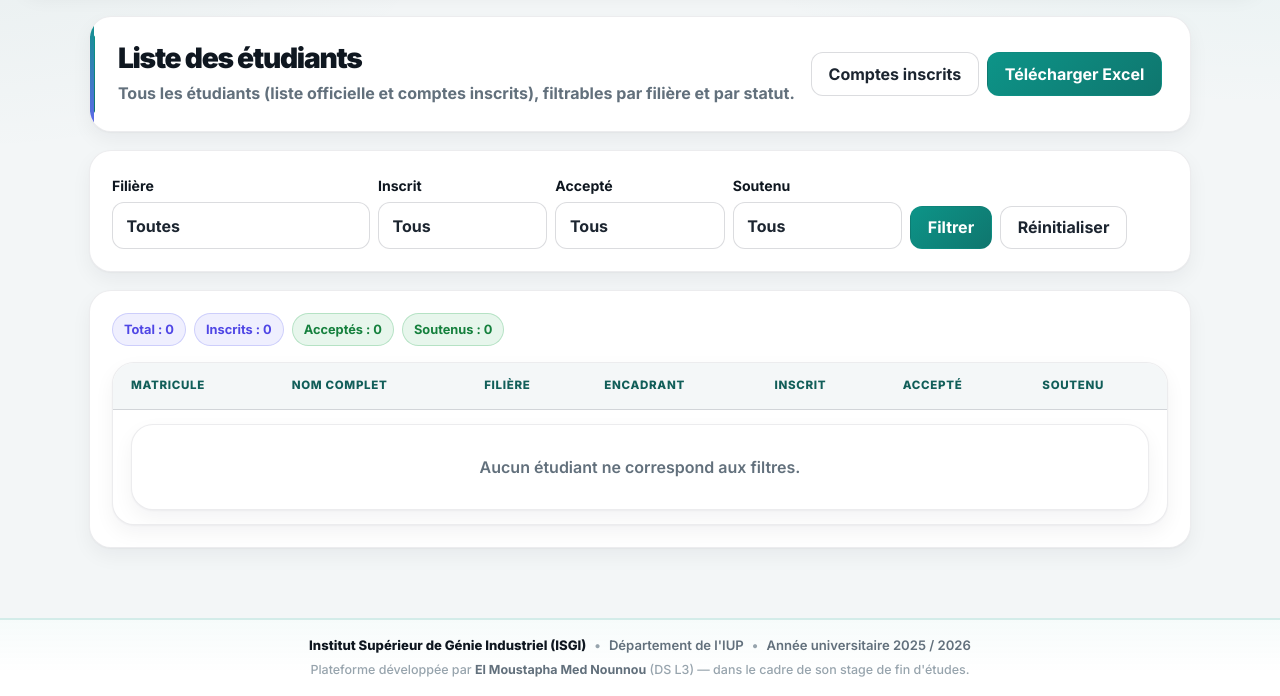
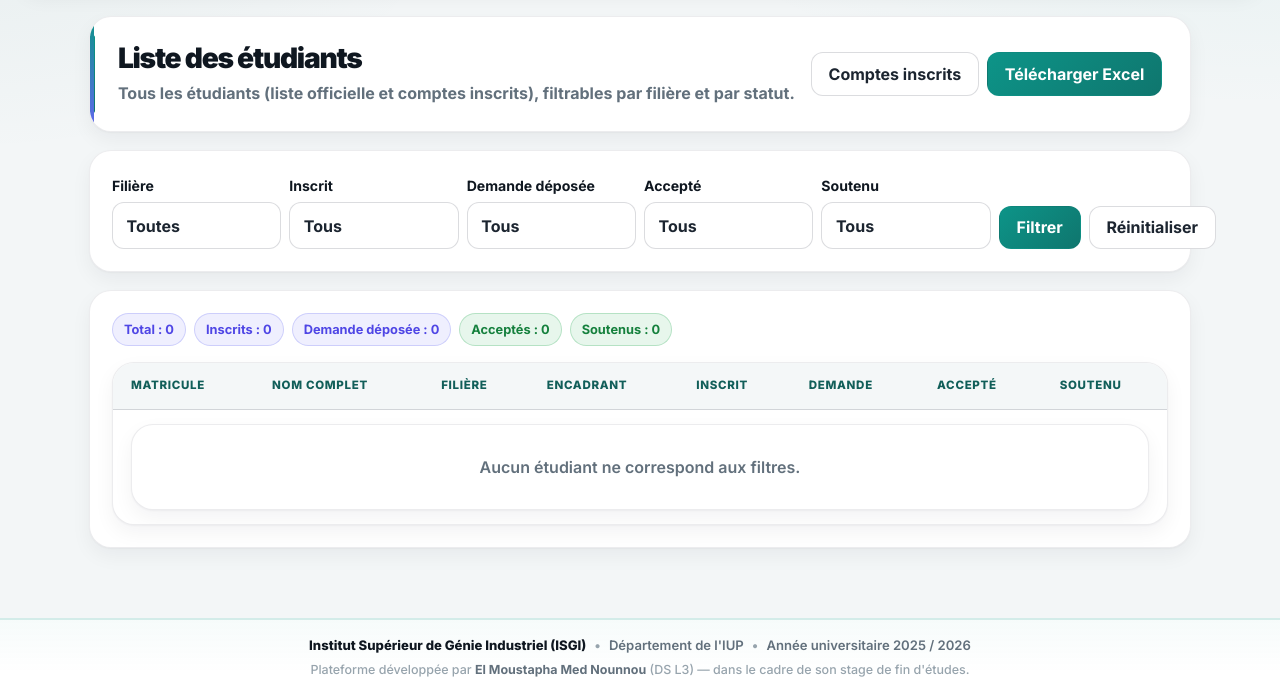
Before and after one commit to umr-ames/IUP_soutenance, a Django app: page /admin-dashboard/students/liste-complete/ in a window 1280 px wide. Shown: the part 104-800 px from the top of the page. Run offline with Django 5.2, Linux system fonts and the light colour scheme; the visitor is signed in with stand-in values (Sample User, id 1); data comes from the database, SQL or seed files in the repository; data that the repository does not hold is empty.

Commit message:
Liste etudiants : filtre 'Demande deposee'
Nouveau filtre (Oui/Non/Tous) sur les etudiants ayant depose une demande de
soutenance, avec colonne dans le tableau, compteur directionnel (Demande
deposee / Sans demande) et colonne dans l'export Excel.

Co-Authored-By: Claude Opus 4.8 <noreply@anthropic.com>

```diff
--- a/core/views.py
+++ b/core/views.py
@@ -279,6 +279,9 @@ def _build_students_overview(filters):
             status=PFERequest.STATUS_ACCEPTED
         ).values_list("student_id", flat=True)
     )
+    request_ids = set(
+        PFERequest.objects.values_list("student_id", flat=True)
+    )
     defended_ids = set(
         Result.objects.filter(is_published=True).values_list(
             "jury_student__student_id", flat=True
@@ -298,19 +301,20 @@ def _build_students_overview(filters):
         key = normalize_matricule(reference.matricule)
         seen.add(key)
         profile = profiles_by_mat.get(key)
-        rows.append(_overview_row(reference, profile, accepted_ids, defended_ids))
+        rows.append(_overview_row(reference, profile, accepted_ids, defended_ids, request_ids))
 
     # 2) Comptes inscrits absents de la liste officielle (cas limite)
     for key, profile in profiles_by_mat.items():
         if key in seen:
             continue
-        rows.append(_overview_row(None, profile, accepted_ids, defended_ids))
+        rows.append(_overview_row(None, profile, accepted_ids, defended_ids, request_ids))
 
     # Filtres
     f_filiere = (filters.get("filiere") or "").strip()
     f_inscrit = (filters.get("inscrit") or "").strip()
     f_accepte = (filters.get("accepte") or "").strip()
     f_soutenu = (filters.get("soutenu") or "").strip()
+    f_demande = (filters.get("demande") or "").strip()
 
     def keep(row):
         if f_filiere and row["filiere"] != f_filiere:
@@ -327,6 +331,10 @@ def _build_students_overview(filters):
             return False
         if f_soutenu == "0" and row["soutenu"]:
             return False
+        if f_demande == "1" and not row["demande"]:
+            return False
+        if f_demande == "0" and row["demande"]:
+            return False
         return True
 
     rows = [row for row in rows if keep(row)]
@@ -334,7 +342,7 @@ def _build_students_overview(filters):
     return rows
 
 
-def _overview_row(reference, profile, accepted_ids, defended_ids):
+def _overview_row(reference, profile, accepted_ids, defended_ids, request_ids):
     matricule = (profile.matricule if profile else reference.matricule)
     full_name = (profile.full_name if profile else reference.full_name)
     filiere = (
@@ -357,6 +365,7 @@ def _overview_row(reference, profile, accepted_ids, defended_ids):
         "entreprise": profile.entreprise if profile else "",
         "telephone": (profile.user.phone_number if profile and profile.user else "") or "",
         "inscrit": profile is not None,
+        "demande": bool(profile and profile.id in request_ids),
         "accepte": bool(profile and profile.id in accepted_ids),
         "soutenu": bool(profile and profile.id in defended_ids),
     }
@@ -378,6 +387,7 @@ def admin_students_overview(request):
         return sum(1 for r in rows_ if r[key])
 
     inscrit_flag = request.GET.get("inscrit", "")
+    demande_flag = request.GET.get("demande", "")
     accepte_flag = request.GET.get("accepte", "")
     soutenu_flag = request.GET.get("soutenu", "")
 
@@ -385,6 +395,8 @@ def admin_students_overview(request):
         "total": len(base),
         "inscrit_label": "Non inscrits" if inscrit_flag == "0" else "Inscrits",
         "inscrit_count": directional(base, "inscrit", inscrit_flag),
+        "demande_label": "Sans demande" if demande_flag == "0" else "Demande déposée",
+        "demande_count": directional(base, "demande", demande_flag),
         "accepte_label": "Non acceptés" if accepte_flag == "0" else "Acceptés",
         "accepte_count": directional(base, "accepte", accepte_flag),
         "soutenu_label": "Non soutenus" if soutenu_flag == "0" else "Soutenus",
@@ -398,6 +410,7 @@ def admin_students_overview(request):
         "selected": {
             "filiere": request.GET.get("filiere", ""),
             "inscrit": request.GET.get("inscrit", ""),
+            "demande": request.GET.get("demande", ""),
             "accepte": request.GET.get("accepte", ""),
             "soutenu": request.GET.get("soutenu", ""),
         },
@@ -419,7 +432,7 @@ def admin_students_overview_export(request):
 
     headers = [
         "Matricule", "Nom complet", "Filiere", "Encadrant",
-        "Inscrit", "Accepte", "Soutenu", "Entreprise", "Telephone",
+        "Inscrit", "Demande deposee", "Accepte", "Soutenu", "Entreprise", "Telephone",
     ]
     sheet.append(headers)
 
@@ -435,11 +448,11 @@ def admin_students_overview_export(request):
     for row in rows:
         sheet.append([
             row["matricule"], row["full_name"], row["filiere"], row["encadrant"],
-            yn(row["inscrit"]), yn(row["accepte"]), yn(row["soutenu"]),
+            yn(row["inscrit"]), yn(row["demande"]), yn(row["accepte"]), yn(row["soutenu"]),
             row["entreprise"], row["telephone"],
         ])
 
-    widths = [14, 30, 10, 26, 9, 9, 9, 24, 14]
+    widths = [14, 30, 10, 26, 9, 15, 9, 9, 24, 14]
     for i, width in enumerate(widths, start=1):
         sheet.column_dimensions[chr(64 + i)].width = width
 
--- a/templates/core/admin_students_overview.html
+++ b/templates/core/admin_students_overview.html
@@ -18,7 +18,7 @@
 
 <section class="content-panel">
     <form method="get" class="row g-2 align-items-end">
-        <div class="col-md-3">
+        <div class="col-md-2">
             <label class="form-label">Filière</label>
             <select name="filiere" class="form-select">
                 <option value="">Toutes</option>
@@ -33,6 +33,14 @@
                 <option value="">Tous</option>
                 <option value="1" {% if selected.inscrit == '1' %}selected{% endif %}>Oui</option>
                 <option value="0" {% if selected.inscrit == '0' %}selected{% endif %}>Non</option>
+            </select>
+        </div>
+        <div class="col-md-2">
+            <label class="form-label">Demande déposée</label>
+            <select name="demande" class="form-select">
+                <option value="">Tous</option>
+                <option value="1" {% if selected.demande == '1' %}selected{% endif %}>Oui</option>
+                <option value="0" {% if selected.demande == '0' %}selected{% endif %}>Non</option>
             </select>
         </div>
         <div class="col-md-2">
@@ -51,7 +59,7 @@
                 <option value="0" {% if selected.soutenu == '0' %}selected{% endif %}>Non</option>
             </select>
         </div>
-        <div class="col-md-3 d-flex gap-2">
+        <div class="col-md-2 d-flex gap-2">
             <button type="submit" class="btn btn-primary">Filtrer</button>
             <a href="{% url 'admin_students_overview' %}" class="btn btn-outline-secondary">Réinitialiser</a>
         </div>
@@ -62,6 +70,7 @@
     <div class="d-flex gap-2 flex-wrap mb-3">
         <span class="status-pill info">Total : {{ stats.total }}</span>
         <span class="status-pill info">{{ stats.inscrit_label }} : {{ stats.inscrit_count }}</span>
+        <span class="status-pill info">{{ stats.demande_label }} : {{ stats.demande_count }}</span>
         <span class="status-pill success">{{ stats.accepte_label }} : {{ stats.accepte_count }}</span>
         <span class="status-pill success">{{ stats.soutenu_label }} : {{ stats.soutenu_count }}</span>
     </div>
@@ -75,6 +84,7 @@
                     <th>Filière</th>
                     <th>Encadrant</th>
                     <th>Inscrit</th>
+                    <th>Demande</th>
                     <th>Accepté</th>
                     <th>Soutenu</th>
                 </tr>
@@ -91,6 +101,10 @@
                             {% else %}<span class="status-pill muted">Non</span>{% endif %}
                         </td>
                         <td>
+                            {% if row.demande %}<span class="status-pill success">Oui</span>
+                            {% else %}<span class="status-pill muted">Non</span>{% endif %}
+                        </td>
+                        <td>
                             {% if row.accepte %}<span class="status-pill success">Oui</span>
                             {% else %}<span class="status-pill muted">Non</span>{% endif %}
                         </td>
@@ -100,7 +114,7 @@
                         </td>
                     </tr>
                 {% empty %}
-                    <tr><td colspan="7"><div class="empty-state">Aucun étudiant ne correspond aux filtres.</div></td></tr>
+                    <tr><td colspan="8"><div class="empty-state">Aucun étudiant ne correspond aux filtres.</div></td></tr>
                 {% endfor %}
             </tbody>
         </table>
```
